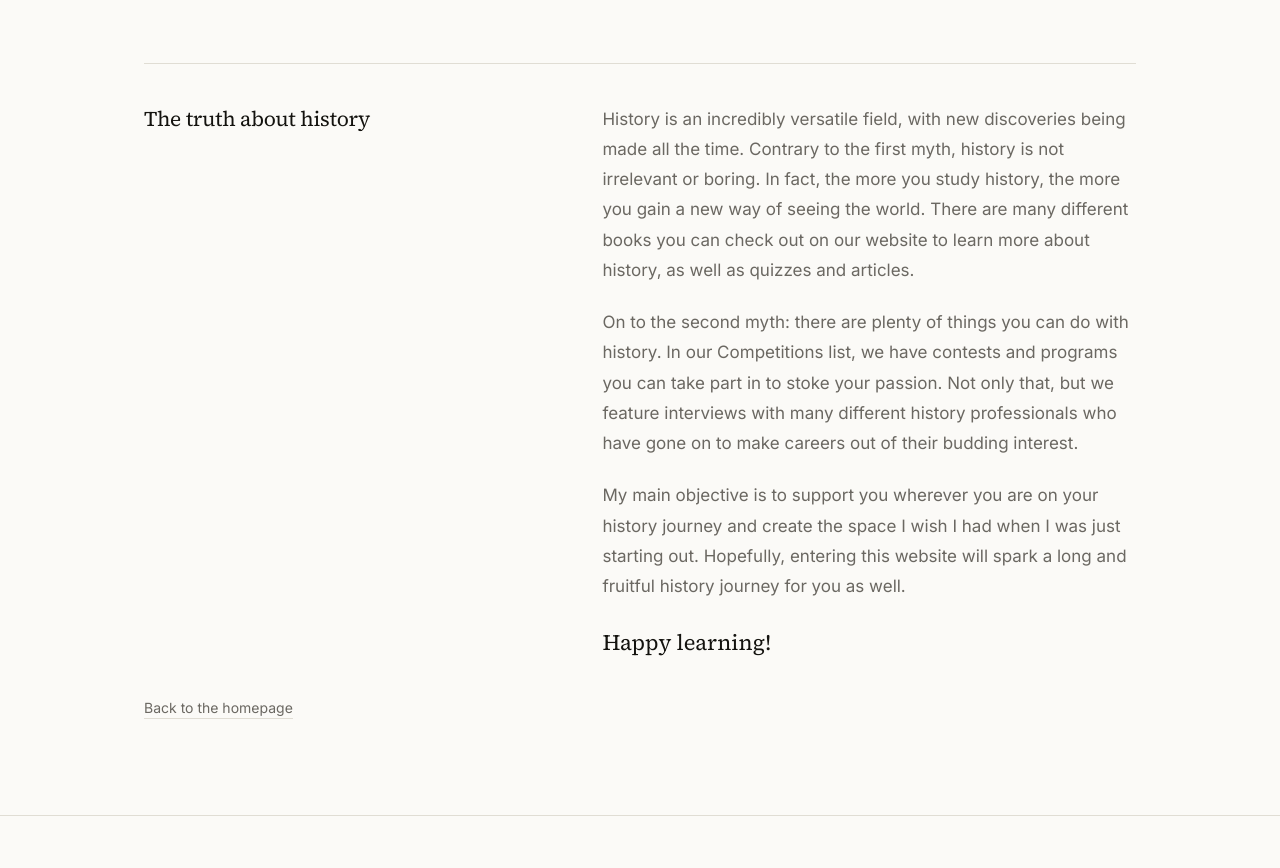
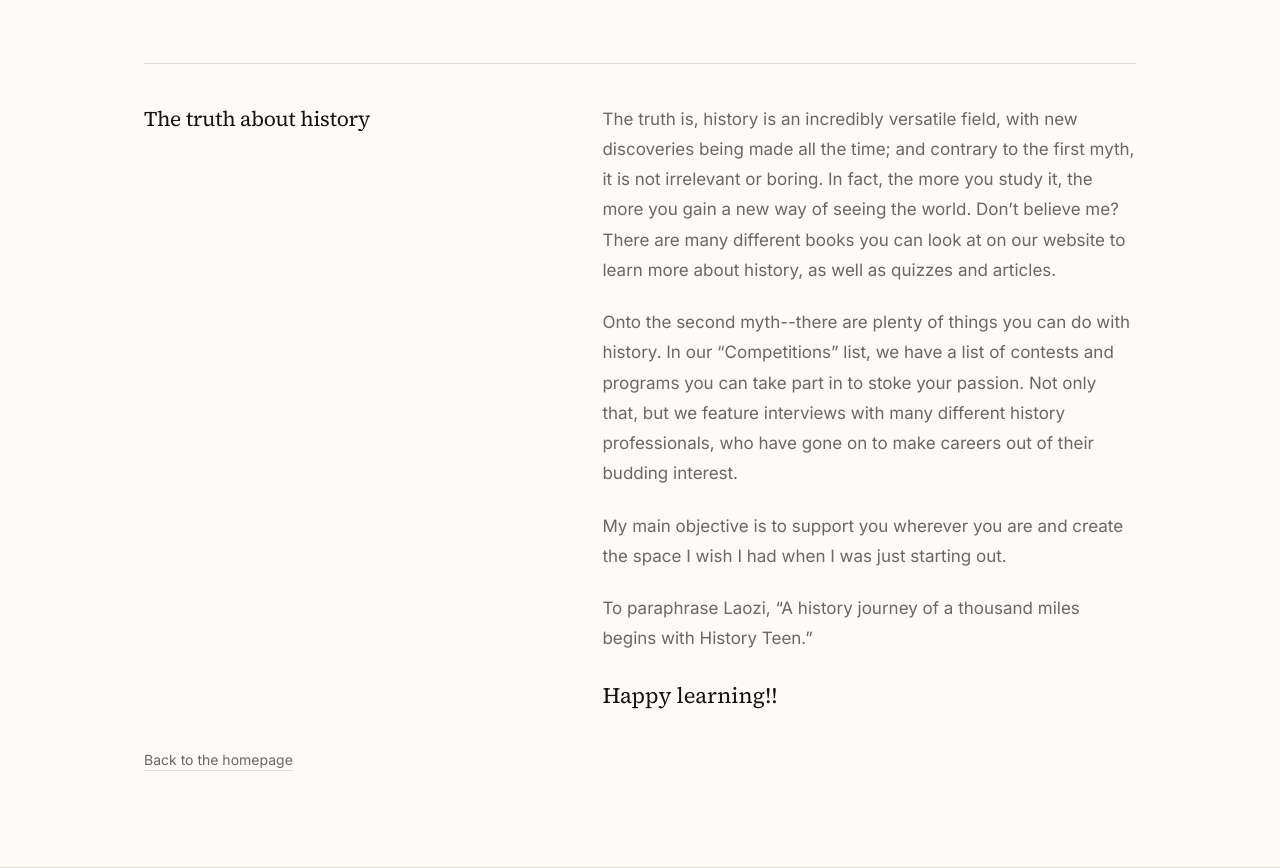
Before and after one commit to anushkagarg100/historyteen, a Next.js app: page /about in a window 1280 px wide. Shown: the part 1460-2328 px from the top of the page. Before the commit the page ends 2276 px from the top, so only its background shows below. Built offline with nearby package versions, Linux system fonts and the light colour scheme.

Commit message:
Revise Our Mission copy

```diff
--- a/app/about/page.tsx
+++ b/app/about/page.tsx
@@ -75,28 +75,31 @@ export default function AboutPage() {
             <p className={styles.missionIntro}>The truth about history</p>
             <div className={styles.missionProse}>
               <p>
-                History is an incredibly versatile field, with new discoveries
-                being made all the time. Contrary to the first myth, history is
-                not irrelevant or boring. In fact, the more you study history,
-                the more you gain a new way of seeing the world. There are many
-                different books you can check out on our website to learn more
-                about history, as well as quizzes and articles.
+                The truth is, history is an incredibly versatile field, with new
+                discoveries being made all the time; and contrary to the first
+                myth, it is not irrelevant or boring. In fact, the more you
+                study it, the more you gain a new way of seeing the world.
+                Don&rsquo;t believe me? There are many different books you can
+                look at on our website to learn more about history, as well as
+                quizzes and articles.
               </p>
               <p>
-                On to the second myth: there are plenty of things you can do
-                with history. In our Competitions list, we have contests and
-                programs you can take part in to stoke your passion. Not only
-                that, but we feature interviews with many different history
-                professionals who have gone on to make careers out of their
-                budding interest.
+                Onto the second myth--there are plenty of things you can do with
+                history. In our &ldquo;Competitions&rdquo; list, we have a list
+                of contests and programs you can take part in to stoke your
+                passion. Not only that, but we feature interviews with many
+                different history professionals, who have gone on to make
+                careers out of their budding interest.
               </p>
               <p>
-                My main objective is to support you wherever you are on your
-                history journey and create the space I wish I had when I was
-                just starting out. Hopefully, entering this website will spark
-                a long and fruitful history journey for you as well.
+                My main objective is to support you wherever you are and create
+                the space I wish I had when I was just starting out.
               </p>
-              <p className={styles.missionSignoff}>Happy learning!</p>
+              <p>
+                To paraphrase Laozi, &ldquo;A history journey of a thousand miles
+                begins with History Teen.&rdquo;
+              </p>
+              <p className={styles.missionSignoff}>Happy learning!!</p>
             </div>
           </div>
 
```
